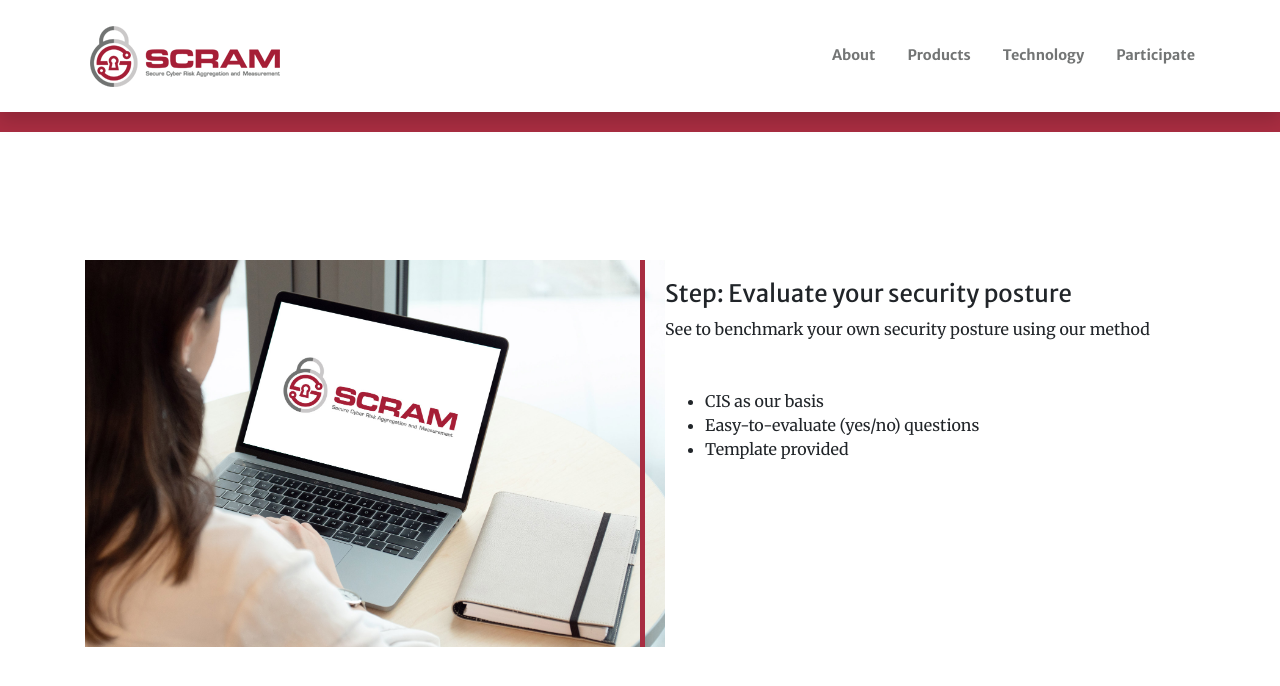
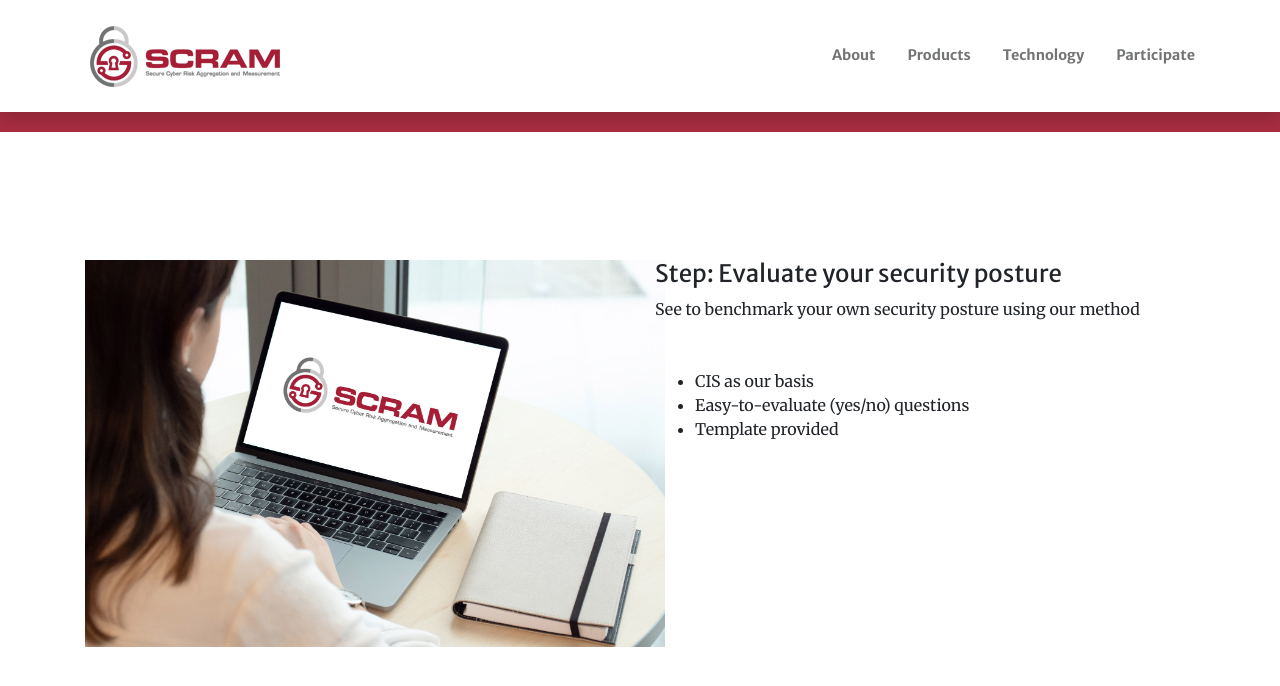
Before and after one commit to jisqyv/MIT, a Jekyll site: the page built from participate.md, in a window 1280 px wide and 900 px high, scrolled down 706 px. Shown: the top 686 px of the window. Built offline with Jekyll 4.4.1, drawn with Linux system fonts in a browser that asks for light colours; nearby versions of some CDN libraries.

Commit message:
Update participateservices.html

```diff
--- a/_includes/participateservices.html
+++ b/_includes/participateservices.html
@@ -4,7 +4,7 @@
   <div class="col-xs-12 col-sm-6" >
    <img src="assets/img/services/service-1.jpg" style="width:580px;">
    </div>
-    <div class="col-xs-12 col-sm-6 serviceshome " >
+    <div class="col-xs-12 col-sm-6 " >
       <h3 class="h4 mb-2">Step: Evaluate your security posture</h3>
      <p class=" mb-5">See to benchmark your own security posture using our method</p>
 	 <ul>
```
